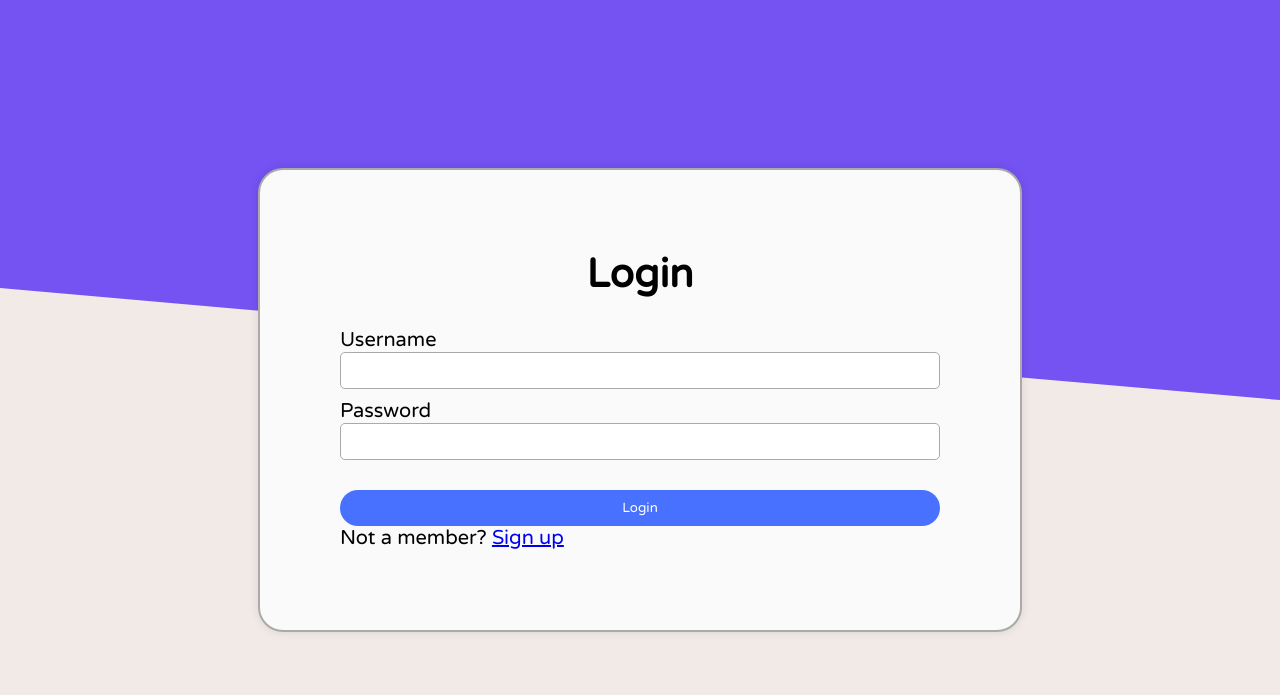
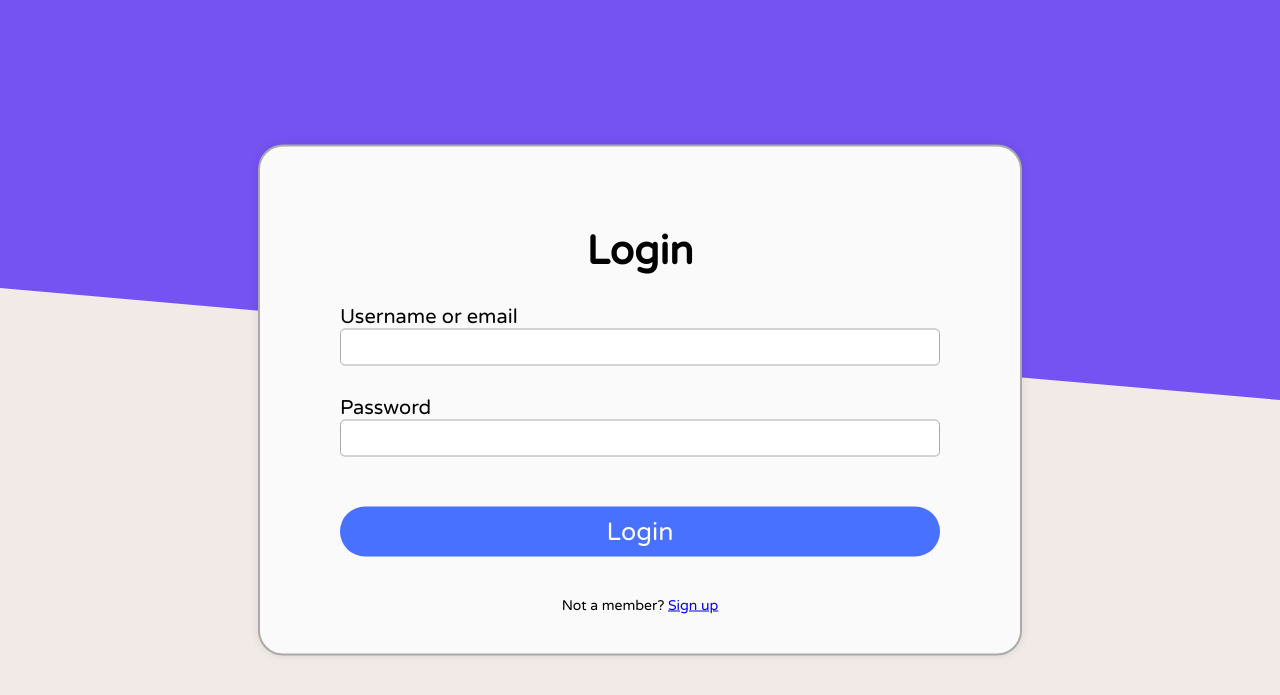
Before and after one commit to TobyDyson123/Agile-Dev, a PHP site: page / in a window 1280 px wide. Shown: the top 695 px of the page. Run offline with PHP 8.4, Linux system fonts and the light colour scheme.

Commit message:
added more styling for login form
Co-authored-by: NedasB <NedasB@users.noreply.github.com>

```diff
--- a/index.html
+++ b/index.html
@@ -24,7 +24,10 @@
                 top: 50%;
                 left: 50%;
                 transform: translate(-50%, -50%);
-                padding: 80px;
+                padding-top: 80px;
+                padding-left: 80px;
+                padding-right: 80px;
+                padding-bottom: 40px;
                 border-radius: 25px;
                 border: 2px solid #AAAAAA;
                 box-shadow: 0 0 10px rgba(0, 0, 0, 0.1);
@@ -54,15 +57,30 @@
             form {
                 width: 100%;
             }
+
+            .signup-link {
+                margin-top: 20px;
+                font-size: 14px;
+                text-align: center;
+            }
+
+            button {
+                font-size: 25px;
+                color: red;
+            }
+
+            .form-group {
+                margin-bottom: 20px;
+            }
         </style>
     </head>
     <body>
         <div class="banner"></div>
         <div class="container">
-            <h1>Login</h1>
+            <h1><b>Login</b></h1>
             <form action="login.php" method="post">
                 <div class="form-group">
-                    <label for="username">Username</label>
+                    <label for="username">Username or email</label>
                     <input type="text" name="username" id="username" class="form-control" required>
                 </div>
                 <div class="form-group">
--- a/style.css
+++ b/style.css
@@ -17,3 +17,7 @@
     width: 100%;
     font-family: varela round, sans-serif !important;
 }
+
+.signup-link {
+    padding-top:20px;
+}
```
